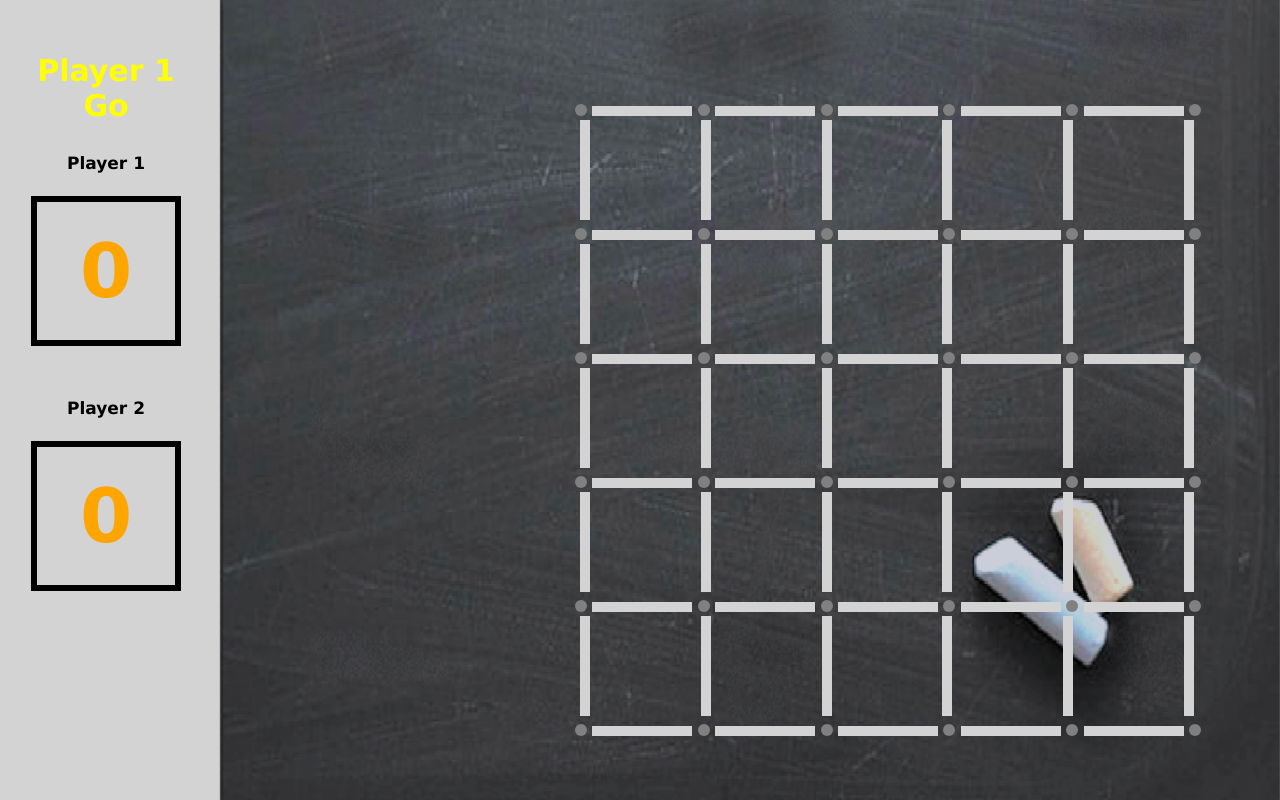
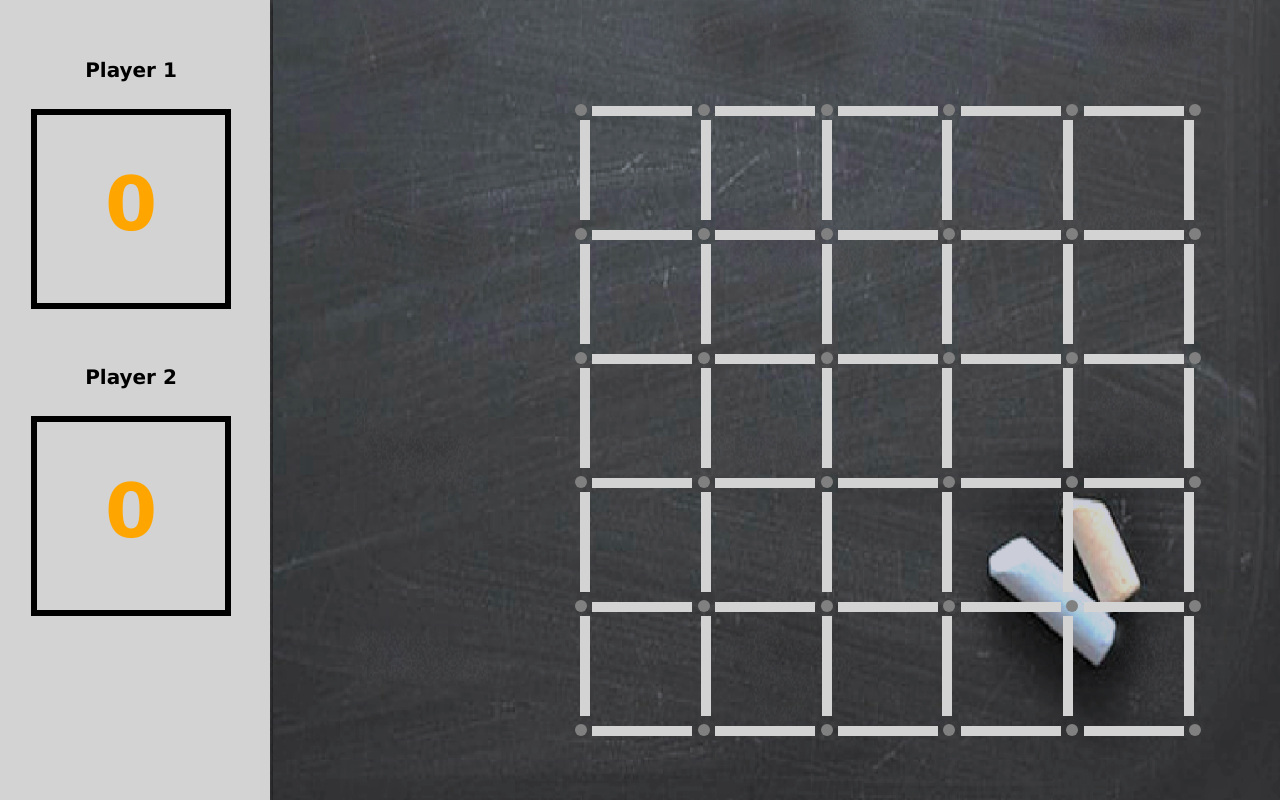
Before and after one commit to madeleinedoi/PlayDots, a PHP site: page /grid.html in a window 1280 px wide; the page is wider, and only the part inside the window is pictured. Run offline with PHP 8.4, Linux system fonts and the light colour scheme.

Commit message:
Merge remote-tracking branch 'origin/master'
# Conflicts:
#	Sara.try.html

```diff
--- a/grid.html
+++ b/grid.html
@@ -16,7 +16,7 @@
 
 <div class="score-board">
     <div class="score">
-        <p align = "center"> Player 1 Go</p>
+        <p id="turnTeller1"> </p>
         <h4>Player 1</h4>
         <div class="score-box">
             <p class="player-score" id = "p1">0</p>
--- a/main.js
+++ b/main.js
@@ -3,7 +3,7 @@
 var cells;
 var hLines;
 var vLines;
-var turn;
+var turn = "p1";
 var player= true;
 var turnCount = 1;
 var p1points = 0;
@@ -19,6 +19,7 @@ function setUpBoard(){
     hLines=generateHorizontal(6,5);
     vLines=generateVertical(5,6);
     cells=generateCells(5,5);
+    turnTeller();
 }
 window.onload = function(){
     addListenerForHElements();
@@ -188,7 +189,6 @@ function checkCells() {
     });
     console.info("P1: " + p1points);
     console.info("P2: " + p2points);
-    // document.getElementById('division').innerHTML=p1points;
 }
 
 
@@ -197,14 +197,21 @@ function currentTurn(){
   if(player){
      turn = "p1";
      player = !player;
-     // document.getElementById("p1Go").innerHTML = "Player 1 Go";
   }
   else{
       turn = "p2";
       player = !player;
-      // document.getElementById("p2Go").innerHTML = "Player 2 Go";
-
   }
+  turnTeller();
+}
+function turnTeller(){
+    document.getElementById("turnTeller1").innerHTML = `Player ${turn === "p1" ? "1" : "2"} go!`;
+    // if(turn ==="p1"){
+    //     document.getElementById("turnTeller1").innerHTML = "Player 2 go";
+    // }
+    // else{
+    //     document.getElementById("turnTeller1").innerHTML = "Player 2 go";
+    // }
 }
 
 
--- a/styles.css
+++ b/styles.css
@@ -132,7 +132,7 @@ canvas {
 .mystyle {
     width: 100%;
     padding: 25px;
-    background-color: coral;
+    background-color: orange;
     color: white;
     font-size: 25px;
 }
@@ -161,7 +161,7 @@ h1{
     border-width: 3px;
     border-left-width: 2px;
     border-right-width: 2px;
-    border-color: blanchedalmond;
+    border-color: orange;
 }
 h2{
     text-align:center;
@@ -172,6 +172,9 @@ h3{
     font-family: Verdana, sans-serif;
     color:white;
     text-align: center;
+}
+h4{
+    font-size: 20px;
 }
 h5{
     text-align:center;
@@ -205,8 +208,8 @@ body {
 .btn {
     background-color: white;
     cursor: pointer;
-    background: blanchedalmond;
-    color: black;
+    background: orange;
+    color: white;
     border-style: outset;
     border-color: #0066A2;
     height: 25px;
@@ -229,7 +232,7 @@ position: fixed;
     position: fixed;
     height: 100%;
     width: 100%;
-    padding-left:220px;
+    padding-left:270px;
 }
 
 .score-board {
@@ -248,7 +251,7 @@ position: fixed;
     text-align: center;
 }
 .player-score{
-    margin-top: 25px;
+    margin-top: 45px;
     color: orange;
     font-size: 75px;
 }
@@ -259,10 +262,11 @@ position: fixed;
 }
 .score-box {
     border: 6px solid black;
-    height: 150px;
-    width: 150px;
+    height: 200px;
+    width: 200px;
 }
 p{
-    font: bold 30px Verdana, sans-serif;
+    font: bold 35px Verdana, sans-serif;
     color:yellow;
+    align: center;
 }
```
